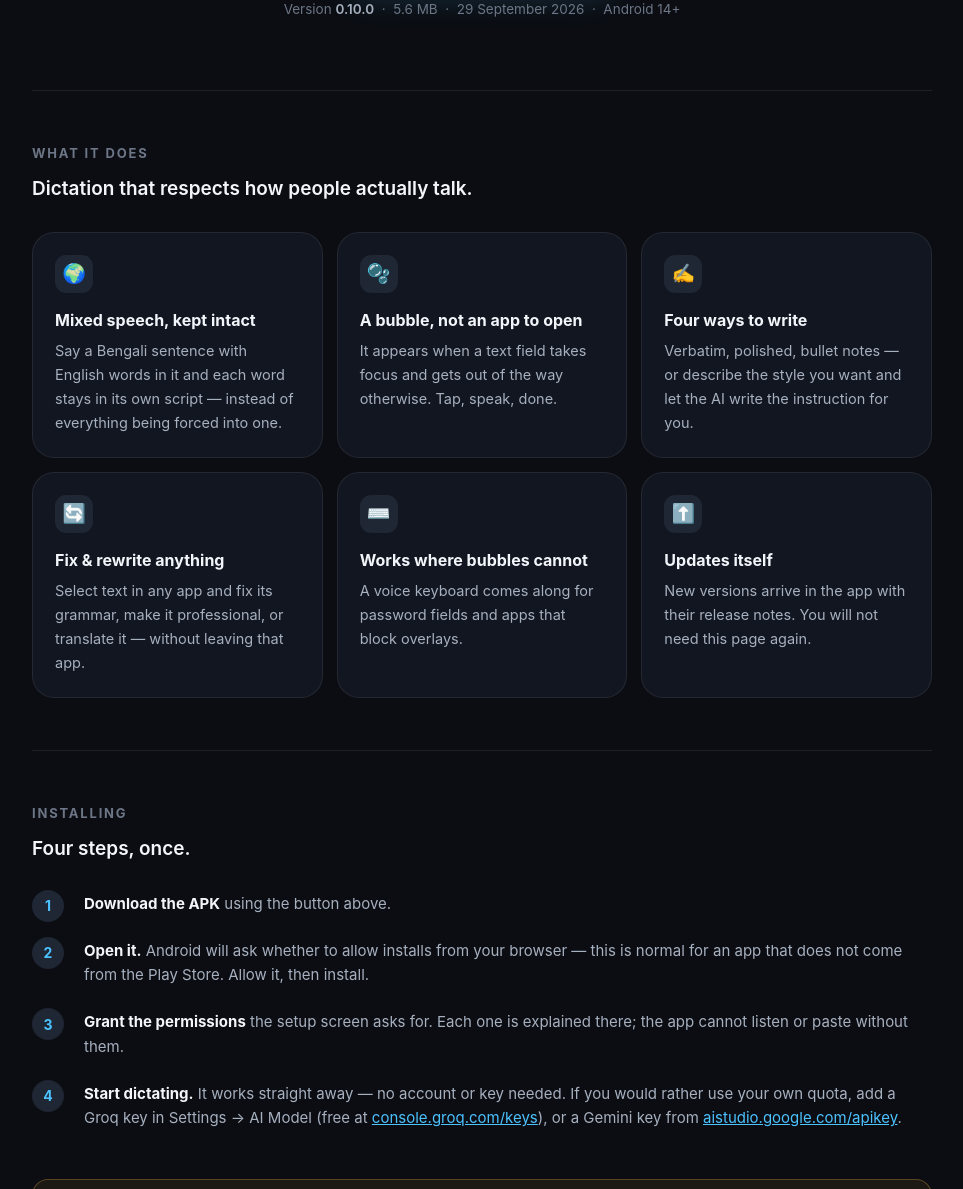
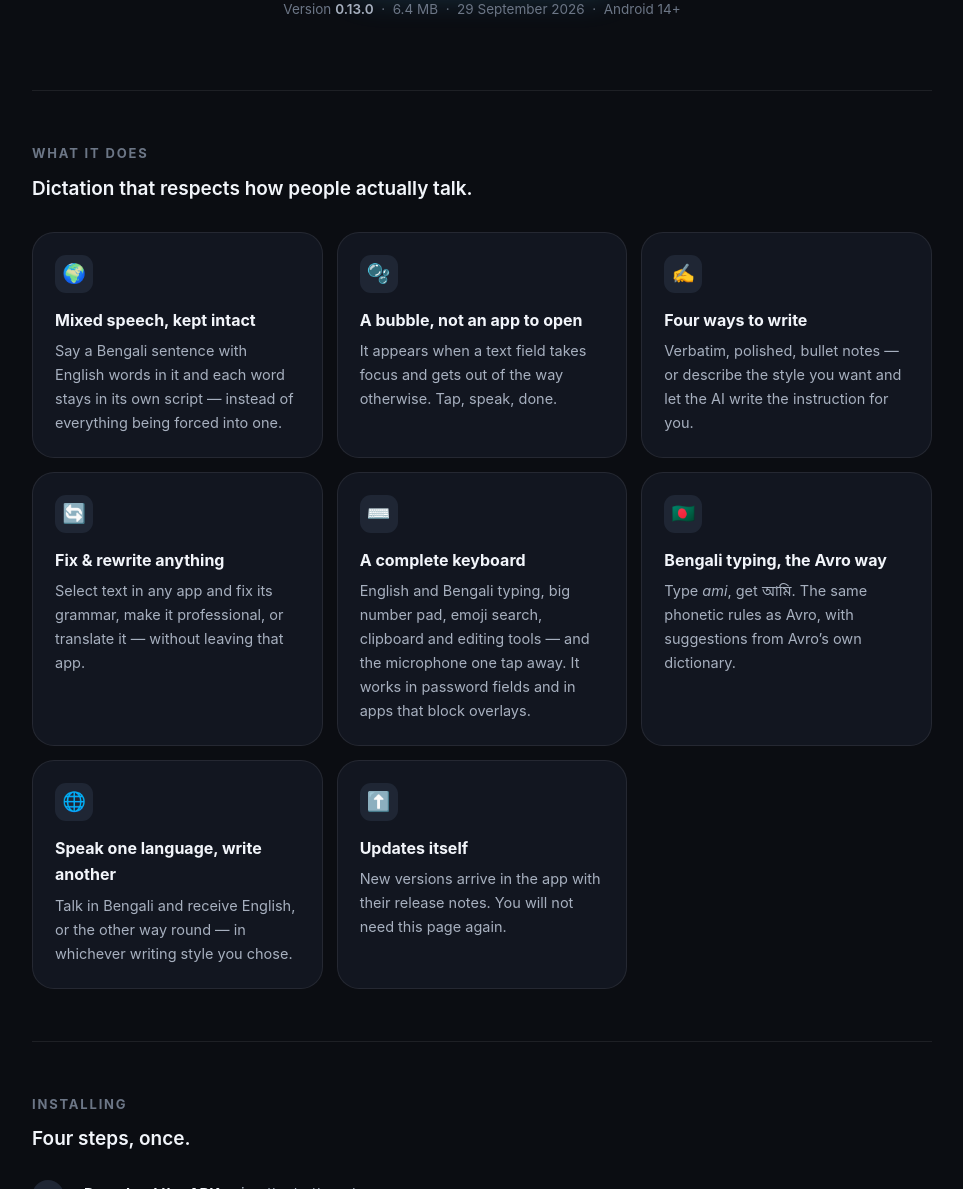
Before and after one commit to Tanvir00ff00/NextVoice-releases, a plain HTML site: page index.html in a window 1280 px wide. Shown: the part 652-1841 px from the top of the page, without its empty margins (158-1121 px from the left). Drawn offline with Linux system fonts and the light colour scheme.

Commit message:
Download page: NextVoice 0.13.0, with a share preview card

```diff
--- a/index.html
+++ b/index.html
@@ -12,11 +12,22 @@
 <meta charset="utf-8">
 <meta name="viewport" content="width=device-width, initial-scale=1">
 <title>NextVoice — speak anywhere, in any script</title>
-<meta name="description" content="A floating dictation bubble for Android. Speak, and the transcript lands in whatever app you are already typing in — with Bengali and English each kept in their own script.">
+<meta name="description" content="Speak Bengali or English and get clean text in any app. A free voice keyboard and dictation bubble for Android, with Avro-style Bengali typing.">
+<link rel="canonical" href="https://tanvir00ff00.github.io/NextVoice-releases/">
 
 <meta property="og:title" content="NextVoice — speak anywhere, in any script">
-<meta property="og:description" content="A floating dictation bubble for Android. Speak, and the transcript lands in whatever app you are already in.">
+<meta property="og:description" content="Speak Bengali or English and get clean text in any app. A free voice keyboard and dictation bubble for Android, with Avro-style Bengali typing.">
 <meta property="og:type" content="website">
+<meta property="og:site_name" content="NextVoice">
+<meta property="og:url" content="https://tanvir00ff00.github.io/NextVoice-releases/">
+<meta property="og:image" content="https://tanvir00ff00.github.io/NextVoice-releases/og.png">
+<meta property="og:image:width" content="1200">
+<meta property="og:image:height" content="630">
+<meta property="og:image:alt" content="NextVoice: speak anywhere, in any script">
+<meta name="twitter:card" content="summary_large_image">
+<meta name="twitter:title" content="NextVoice — speak anywhere, in any script">
+<meta name="twitter:description" content="Speak Bengali or English and get clean text in any app. A free voice keyboard and dictation bubble for Android, with Avro-style Bengali typing.">
+<meta name="twitter:image" content="https://tanvir00ff00.github.io/NextVoice-releases/og.png">
 <meta name="theme-color" content="#0B0D12">
 
 <style>
@@ -153,8 +164,8 @@
     <h1>Speak anywhere.<br><span class="grad">In any script.</span></h1>
 
     <p class="tagline">
-      A floating bubble that listens wherever you are typing — WhatsApp, Gmail,
-      Word, anywhere a cursor blinks — and drops what you said straight into the field.
+      A voice keyboard and a floating bubble that listen wherever you are typing — WhatsApp, Gmail,
+      Word, anywhere a cursor blinks — and drop what you said straight into the field.
     </p>
 
     <div class="sample">
@@ -171,7 +182,7 @@
         Download for Android
       </a>
       <p class="meta">
-        Version <b>0.10.0</b> &nbsp;·&nbsp; 5.6 MB &nbsp;·&nbsp; 29 September 2026 &nbsp;·&nbsp; Android 14+
+        Version <b>0.13.0</b> &nbsp;·&nbsp; 6.4 MB &nbsp;·&nbsp; 29 September 2026 &nbsp;·&nbsp; Android 14+
       </p>
     </div>
   </header>
@@ -202,8 +213,18 @@
       </div>
       <div class="card">
         <div class="ico">⌨️</div>
-        <h3>Works where bubbles cannot</h3>
-        <p>A voice keyboard comes along for password fields and apps that block overlays.</p>
+        <h3>A complete keyboard</h3>
+        <p>English and Bengali typing, big number pad, emoji search, clipboard and editing tools — and the microphone one tap away. It works in password fields and in apps that block overlays.</p>
+      </div>
+      <div class="card">
+        <div class="ico">🇧🇩</div>
+        <h3>Bengali typing, the Avro way</h3>
+        <p>Type <i>ami</i>, get আমি. The same phonetic rules as Avro, with suggestions from Avro&rsquo;s own dictionary.</p>
+      </div>
+      <div class="card">
+        <div class="ico">🌐</div>
+        <h3>Speak one language, write another</h3>
+        <p>Talk in Bengali and receive English, or the other way round — in whichever writing style you chose.</p>
       </div>
       <div class="card">
         <div class="ico">⬆️</div>
```
Also changed, not shown: og.png (added).
